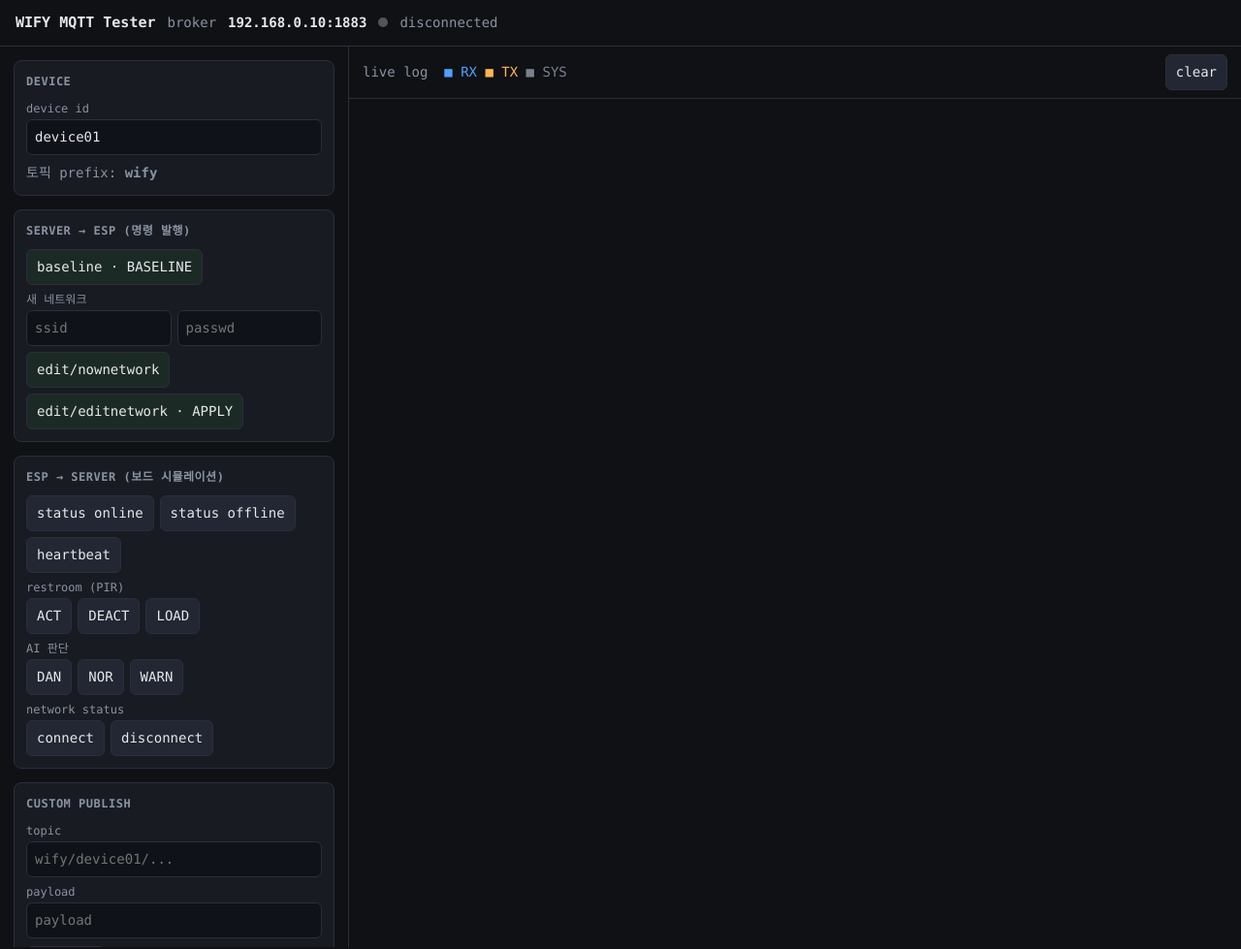
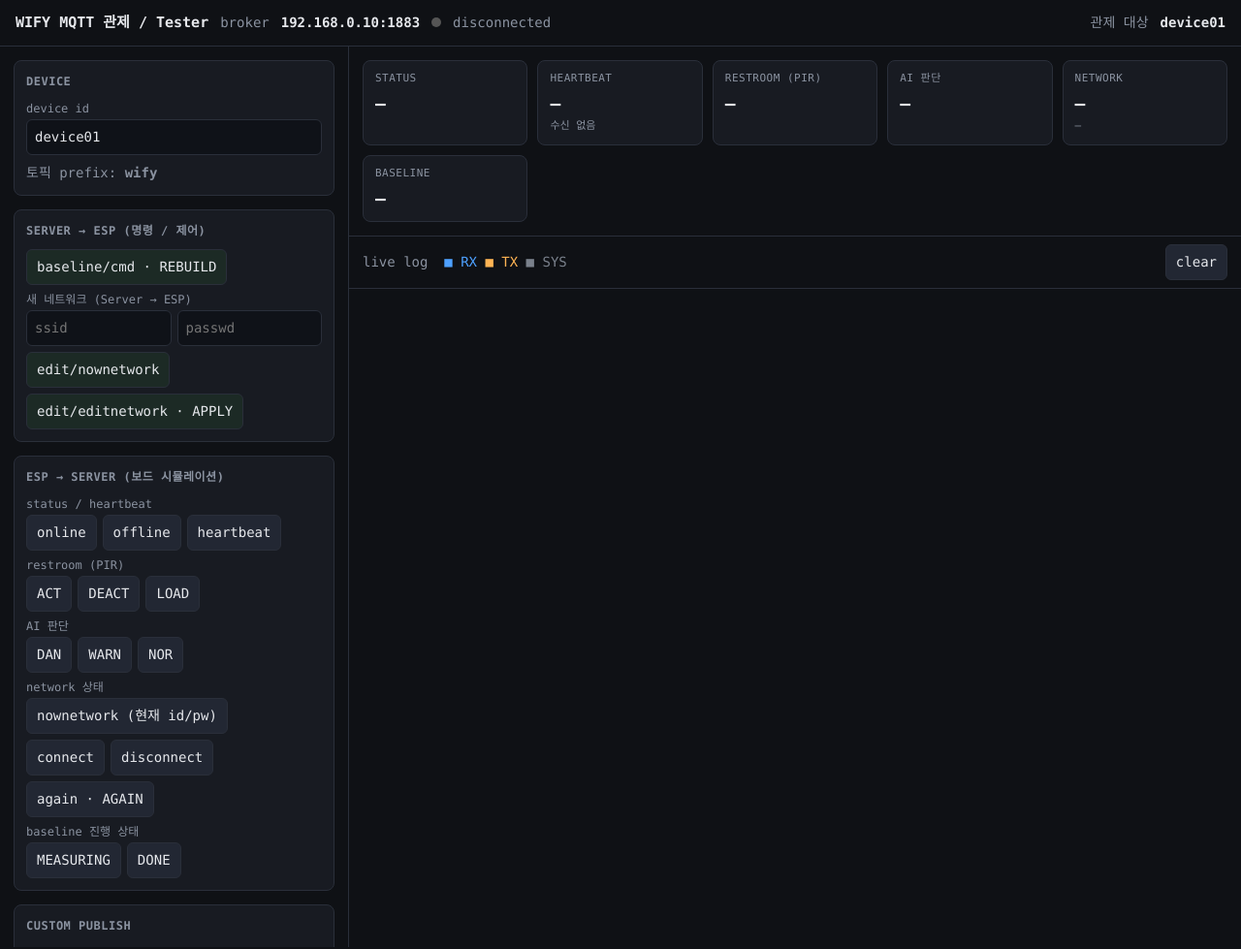
Before and after one commit to Wave-based-Intelligent-Fall-Identifier/W.I.F.I-Server, a Flask app: page / in a window 1280 px wide. Shown: the whole page at 97% size. Run offline with Flask 3, Linux system fonts and the light colour scheme; data that the repository does not hold is empty.

Commit message:
Server 파일 정리

```diff
--- a/app/api/devices.py
+++ b/backend/api/devices.py
@@ -3,8 +3,8 @@
 from fastapi import APIRouter, HTTPException
 from pydantic import BaseModel
 
-from app.bridge import bridge
-from app.store import DeviceState, Event, store
+from backend.bridge import bridge
+from backend.store import DeviceState, Event, store
 
 router = APIRouter(prefix="/devices", tags=["devices"])
 
--- a/app/store.py
+++ b/backend/store.py
@@ -9,7 +9,7 @@ from datetime import datetime, timezone
 
 from pydantic import BaseModel, Field
 
-from app.config import settings
+from backend.config import settings
 
 
 def _now() -> datetime:
--- a/app/topics.py
+++ b/backend/topics.py
@@ -4,7 +4,7 @@
 suffix 는 여러 단계일 수 있음 (예: nownetwork/status, edit/nownetwork).
 """
 
-from app.config import settings
+from backend.config import settings
 
 PREFIX = settings.topic_prefix
 
--- a/tester/templates/index.html
+++ b/tester/templates/index.html
@@ -3,10 +3,11 @@
 <head>
 <meta charset="utf-8" />
 <meta name="viewport" content="width=device-width, initial-scale=1" />
-<title>WIFY MQTT Tester</title>
+<title>WIFY MQTT 관제 / Tester</title>
 <style>
   :root { --bg:#0f1115; --panel:#181b22; --line:#2a2f3a; --txt:#e6e8ec; --mut:#8b93a1;
-          --rx:#4ea1ff; --tx:#ffb454; --sys:#7a818c; --acc:#3ddc97; }
+          --rx:#4ea1ff; --tx:#ffb454; --sys:#7a818c; --acc:#3ddc97;
+          --dan:#ff5c6c; --warn:#ffce54; --nor:#3ddc97; --off:#5a616e; }
   * { box-sizing:border-box; }
   body { margin:0; font:14px/1.5 ui-monospace,Consolas,monospace; background:var(--bg); color:var(--txt); }
   header { display:flex; align-items:center; gap:12px; padding:12px 16px; border-bottom:1px solid var(--line); }
@@ -34,13 +35,24 @@
   .tag { font-weight:700; }
   .RX { color:var(--rx); } .TX { color:var(--tx); } .SYS { color:var(--sys); }
   .topbar { display:flex; align-items:center; justify-content:space-between; padding:8px 14px; border-bottom:1px solid var(--line); }
+
+  /* 관제 대시보드 */
+  .dash { display:grid; grid-template-columns:repeat(auto-fill,minmax(150px,1fr)); gap:10px; padding:14px; border-bottom:1px solid var(--line); }
+  .tile { background:var(--panel); border:1px solid var(--line); border-radius:8px; padding:10px 12px; }
+  .tile .k { font-size:11px; text-transform:uppercase; letter-spacing:.5px; color:var(--mut); }
+  .tile .val { font-size:18px; font-weight:700; margin-top:4px; }
+  .tile .sub { font-size:11px; color:var(--mut); margin-top:2px; }
+  .b-dan  { color:var(--dan); }  .b-warn { color:var(--warn); } .b-nor { color:var(--nor); }
+  .b-off  { color:var(--off); }  .b-on   { color:var(--acc); }
+  .pill { display:inline-block; padding:1px 8px; border-radius:999px; font-size:12px; border:1px solid var(--line); }
 </style>
 </head>
 <body>
 <header>
-  <h1>WIFY MQTT Tester</h1>
+  <h1>WIFY MQTT 관제 / Tester</h1>
   <span class="mut">broker</span> <b>{{ broker }}</b>
   <span class="dot" id="conn"></span><span class="mut" id="connTxt">connecting…</span>
+  <span class="mut" style="margin-left:auto">관제 대상</span> <b id="watchDev">device01</b>
 </header>
 
 <main>
@@ -49,16 +61,16 @@
     <div class="card">
       <h2>Device</h2>
       <label>device id</label>
-      <input id="dev" value="device01" />
+      <input id="dev" value="device01" oninput="onDevChange()" />
       <p class="mut" style="margin:8px 0 0">토픽 prefix: <b>{{ prefix }}</b></p>
     </div>
 
     <div class="card">
-      <h2>Server → ESP (명령 발행)</h2>
+      <h2>Server → ESP (명령 / 제어)</h2>
       <div class="row">
-        <button class="cmd" onclick="pub(sfx('baseline'),'BASELINE')">baseline · BASELINE</button>
+        <button class="cmd" onclick="pub(sfx('baseline/cmd'), JSON.stringify({cmd:'BASELINE_REBUILD'}))">baseline/cmd · REBUILD</button>
       </div>
-      <label>새 네트워크</label>
+      <label>새 네트워크 (Server → ESP)</label>
       <div class="grid2">
         <input id="ssid" placeholder="ssid" />
         <input id="pw" placeholder="passwd" />
@@ -71,9 +83,10 @@
 
     <div class="card">
       <h2>ESP → Server (보드 시뮬레이션)</h2>
+      <label>status / heartbeat</label>
       <div class="row">
-        <button onclick="pub(sfx('status'),'online')">status online</button>
-        <button onclick="pub(sfx('status'),'offline')">status offline</button>
+        <button onclick="pub(sfx('status'),'online')">online</button>
+        <button onclick="pub(sfx('status'),'offline')">offline</button>
         <button onclick="pub(sfx('heartbeat'),'beat')">heartbeat</button>
       </div>
       <label>restroom (PIR)</label>
@@ -85,13 +98,22 @@
       <label>AI 판단</label>
       <div class="row">
         <button onclick="pub(sfx('AI'),'DAN')">DAN</button>
+        <button onclick="pub(sfx('AI'),'WARN')">WARN</button>
         <button onclick="pub(sfx('AI'),'NOR')">NOR</button>
-        <button onclick="pub(sfx('AI'),'WARN')">WARN</button>
       </div>
-      <label>network status</label>
+      <label>network 상태</label>
       <div class="row">
+        <button onclick="pub(sfx('nownetwork'),'id:'+v('ssid')+'/passwd:'+v('pw'))">nownetwork (현재 id/pw)</button>
+      </div>
+      <div class="row" style="margin-top:6px">
         <button onclick="pub(sfx('nownetwork/status'),'connect')">connect</button>
         <button onclick="pub(sfx('nownetwork/status'),'disconnect')">disconnect</button>
+        <button onclick="pub(sfx('nownetwork/again'),'AGAIN')">again · AGAIN</button>
+      </div>
+      <label>baseline 진행 상태</label>
+      <div class="row">
+        <button onclick="pub(sfx('baseline/status'),'MEASURING')">MEASURING</button>
+        <button onclick="pub(sfx('baseline/status'),'DONE')">DONE</button>
       </div>
     </div>
 
@@ -107,8 +129,17 @@
     </div>
   </div>
 
-  <!-- 우측: 로그 -->
+  <!-- 우측: 관제 대시보드 + 로그 -->
   <div style="display:flex; flex-direction:column; overflow:hidden">
+    <div class="dash" id="dash">
+      <div class="tile"><div class="k">status</div><div class="val" id="t-status">—</div><div class="sub" id="t-status-sub"></div></div>
+      <div class="tile"><div class="k">heartbeat</div><div class="val" id="t-hb">—</div><div class="sub" id="t-hb-sub">수신 없음</div></div>
+      <div class="tile"><div class="k">restroom (PIR)</div><div class="val" id="t-restroom">—</div></div>
+      <div class="tile"><div class="k">AI 판단</div><div class="val" id="t-ai">—</div></div>
+      <div class="tile"><div class="k">network</div><div class="val" id="t-netstat">—</div><div class="sub" id="t-net">—</div></div>
+      <div class="tile"><div class="k">baseline</div><div class="val" id="t-baseline">—</div></div>
+    </div>
+
     <div class="topbar">
       <span class="mut">live log &nbsp;<span class="RX">■ RX</span> <span class="TX">■ TX</span> <span class="SYS">■ SYS</span></span>
       <button onclick="clearLog()">clear</button>
@@ -118,9 +149,10 @@
 </main>
 
 <script>
+const PREFIX = "{{ prefix }}";
 const $ = id => document.getElementById(id);
 const v = id => $(id).value.trim();
-const sfx = s => `{{ prefix }}/${v('dev')}/${s}`;
+const sfx = s => `${PREFIX}/${v('dev')}/${s}`;
 
 async function pub(topic, payload) {
   if (!topic) return;
@@ -144,16 +176,78 @@ function addRow(m){
 }
 function escapeHtml(s){ return String(s).replace(/[&<>]/g, c=>({'&':'&amp;','<':'&lt;','>':'&gt;'}[c])); }
 
+/* ---- 관제 대시보드 상태 ---- */
+let lastHeartbeat = null; // ms epoch
+
+function watchDev(){ return v('dev'); }
+function onDevChange(){
+  $('watchDev').textContent = watchDev() || '—';
+  resetDash();
+}
+function resetDash(){
+  lastHeartbeat = null;
+  ['t-status','t-restroom','t-ai','t-netstat','t-baseline','t-hb'].forEach(id=>{ $(id).textContent='—'; $(id).className='val'; });
+  $('t-net').textContent='—'; $('t-status-sub').textContent=''; $('t-hb-sub').textContent='수신 없음';
+}
+
+function applyState(topic, payload){
+  // 관제 대상 device 의 인바운드(ESP→Server) 토픽만 반영
+  const parts = topic.split('/');            // wify / deviceXX / suffix...
+  if (parts.length < 3 || parts[0] !== PREFIX) return;
+  if (parts[1] !== watchDev()) return;
+  const suffix = parts.slice(2).join('/');
+
+  if (suffix === 'status'){
+    const on = payload === 'online';
+    setTile('t-status', payload, on ? 'b-on':'b-off');
+  } else if (suffix === 'heartbeat'){
+    lastHeartbeat = Date.now();
+    setTile('t-hb', 'alive', 'b-on');
+  } else if (suffix === 'restroom'){
+    const cls = payload==='ACT' ? 'b-warn' : payload==='DEACT' ? 'b-off' : '';
+    setTile('t-restroom', payload, cls);
+  } else if (suffix === 'AI'){
+    const cls = payload==='DAN' ? 'b-dan' : payload==='WARN' ? 'b-warn' : payload==='NOR' ? 'b-nor' : '';
+    setTile('t-ai', payload, cls);
+  } else if (suffix === 'nownetwork'){
+    $('t-net').textContent = payload;
+  } else if (suffix === 'nownetwork/status'){
+    const on = payload === 'connect';
+    setTile('t-netstat', payload, on ? 'b-on':'b-off');
+  } else if (suffix === 'nownetwork/again'){
+    setTile('t-netstat', 'AGAIN', 'b-warn');
+    $('t-net').textContent = '재입력 필요';
+  } else if (suffix === 'baseline/status'){
+    const cls = payload==='MEASURING' ? 'b-warn' : payload==='DONE' ? 'b-nor' : '';
+    setTile('t-baseline', payload, cls);
+  }
+}
+function setTile(id, text, cls){ const el=$(id); el.textContent=text; el.className='val '+(cls||''); }
+
+function tickHeartbeat(){
+  if (lastHeartbeat == null){ return; }
+  const sec = Math.floor((Date.now()-lastHeartbeat)/1000);
+  $('t-hb-sub').textContent = sec+'s 전';
+  // 30초 넘게 heartbeat 없으면 stale 표시
+  if (sec > 30){ setTile('t-hb','stale','b-off'); }
+}
+
 async function poll(){
   try {
     const r = await fetch('/api/messages?since='+since);
     const d = await r.json();
     $('conn').className = 'dot' + (d.connected ? ' on':'');
     $('connTxt').textContent = d.connected ? 'connected' : 'disconnected';
-    for (const m of d.messages){ since = m.id; addRow(m); }
+    for (const m of d.messages){
+      since = m.id;
+      addRow(m);
+      if (m.dir === 'RX') applyState(m.topic, m.payload);
+    }
   } catch(e){ $('connTxt').textContent = 'server unreachable'; }
 }
+$('watchDev').textContent = watchDev();
 setInterval(poll, 1000);
+setInterval(tickHeartbeat, 1000);
 poll();
 </script>
 </body>
```
Also changed, not shown: backend/bridge.py (renamed from app/bridge.py, +4 -4 lines), backend/main.py (renamed from app/main.py, +5 -5 lines), README.md, backend/__init__.py (added), backend/api/__init__.py (added), backend/config.py (renamed from app/config.py), backend/ws.py (renamed from app/ws.py), 1 other file.
